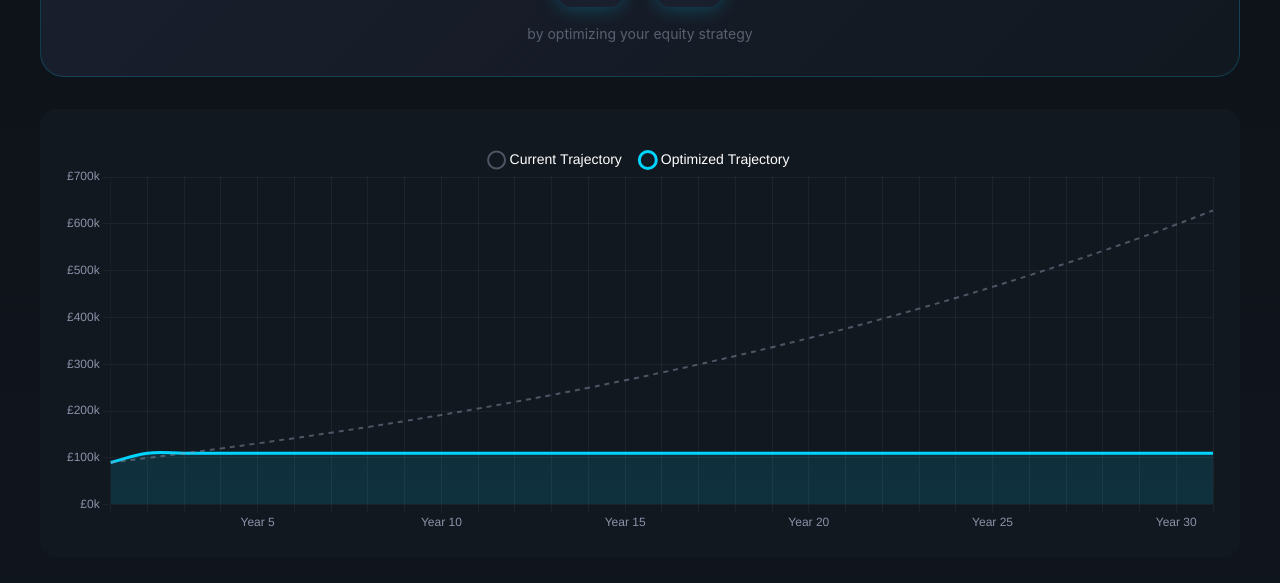
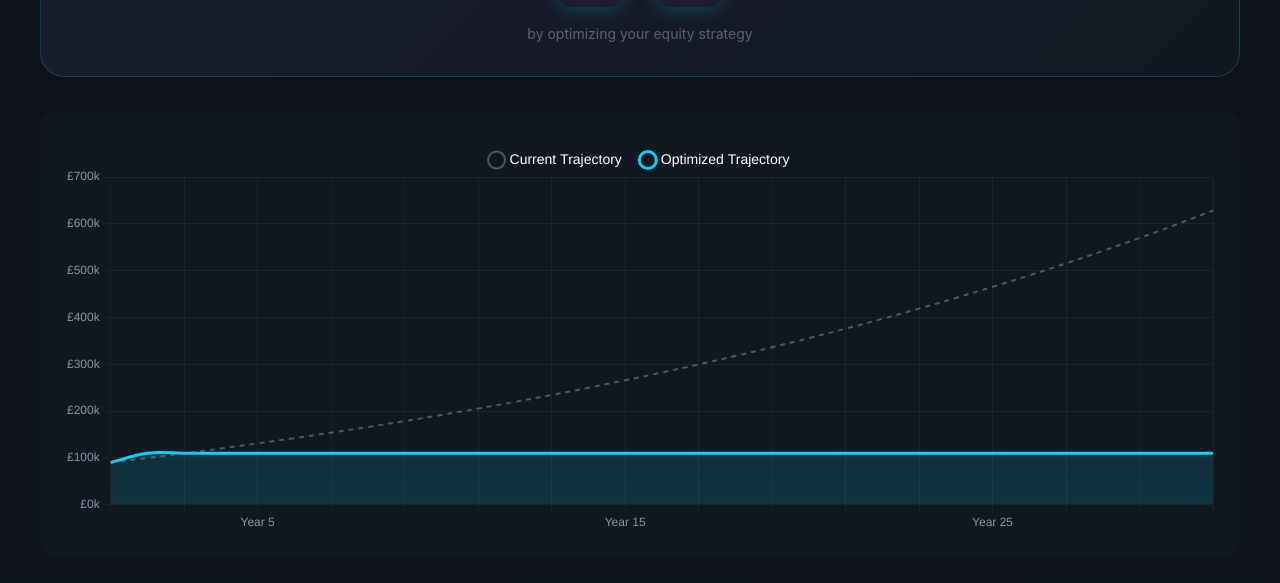
Before and after one commit to Harrysibbenga/fin-tech-flight-deck, a Vue app: page / in a window 1280 px wide. Shown: the part 1340-1923 px from the top of the page. Built offline with nearby package versions, Linux system fonts and the light colour scheme.

Commit message:
fix: improve chart gradient fill and X-axis label filtering

```diff
--- a/src/components/calculator/LineChart.vue
+++ b/src/components/calculator/LineChart.vue
@@ -111,8 +111,16 @@ const chartData = computed(() => {
         data: props.optimizedData,
         borderColor: '#00d4ff',
         backgroundColor: (context) => {
+          if (!context.chart.chartArea) {
+            return 'rgba(0, 212, 255, 0.1)'
+          }
           const ctx = context.chart.ctx
-          const gradient = ctx.createLinearGradient(0, 0, 0, context.chart.height)
+          const gradient = ctx.createLinearGradient(
+            0,
+            context.chart.chartArea.top,
+            0,
+            context.chart.chartArea.bottom
+          )
           gradient.addColorStop(0, 'rgba(0, 212, 255, 0)')
           gradient.addColorStop(1, 'rgba(0, 212, 255, 0.15)')
           return gradient
@@ -128,14 +136,33 @@ const chartData = computed(() => {
 })
 
 const chartOptions = computed(() => {
-  const options = { ...CHART_OPTIONS }
+  const options = JSON.parse(JSON.stringify(CHART_OPTIONS)) // Deep clone
 
-  // Update Y-axis formatting for difference view
+  // Update Y-axis formatting
+  options.scales.y.ticks.callback = (value) => {
+    return `£${(value / 1000).toFixed(0)}k`
+  }
+  options.scales.y.ticks.color = '#8b92a8'
+
+  // Update X-axis to show only Year 5, 10, 15, 20, 25, 30
+  if (options.scales.x && options.scales.x.ticks) {
+    options.scales.x.ticks.callback = function(value, index, ticks) {
+      const labels = this.chart.data.labels
+      if (labels && labels[index]) {
+        const label = labels[index]
+        if (typeof label === 'string' && label.includes('Year')) {
+          const yearNum = parseInt(label.replace('Year ', ''))
+          if (yearNum % 5 === 0 && yearNum > 0) {
+            return label
+          }
+        }
+      }
+      return ''
+    }
+  }
+
+  // Y-axis starts from 0 for difference view
   if (props.viewMode === 'difference') {
-    options.scales.y.ticks.callback = (value) => {
-      return `£${(value / 1000).toFixed(0)}k`
-    }
-    // Y-axis starts from 0 for difference view
     options.scales.y.beginAtZero = true
   }
 
--- a/src/config/chart.config.js
+++ b/src/config/chart.config.js
@@ -84,8 +84,8 @@ export const CHART_OPTIONS = {
         font: { size: 12 },
         callback: function(value, index, ticks) {
           const label = this.getLabelForValue(value)
-          // Only show labels for Year 5, Year 10, Year 15, etc.
-          if (label && label.includes('Year')) {
+          // Only show labels for Year 5, Year 10, Year 15, Year 20, Year 25, Year 30
+          if (label && typeof label === 'string' && label.includes('Year')) {
             const yearNum = parseInt(label.replace('Year ', ''))
             if (yearNum % 5 === 0 && yearNum > 0) {
               return label
@@ -94,7 +94,8 @@ export const CHART_OPTIONS = {
           return ''
         },
         maxRotation: 0,
-        autoSkip: false
+        autoSkip: true,
+        autoSkipPadding: 10
       }
     }
   }
```
